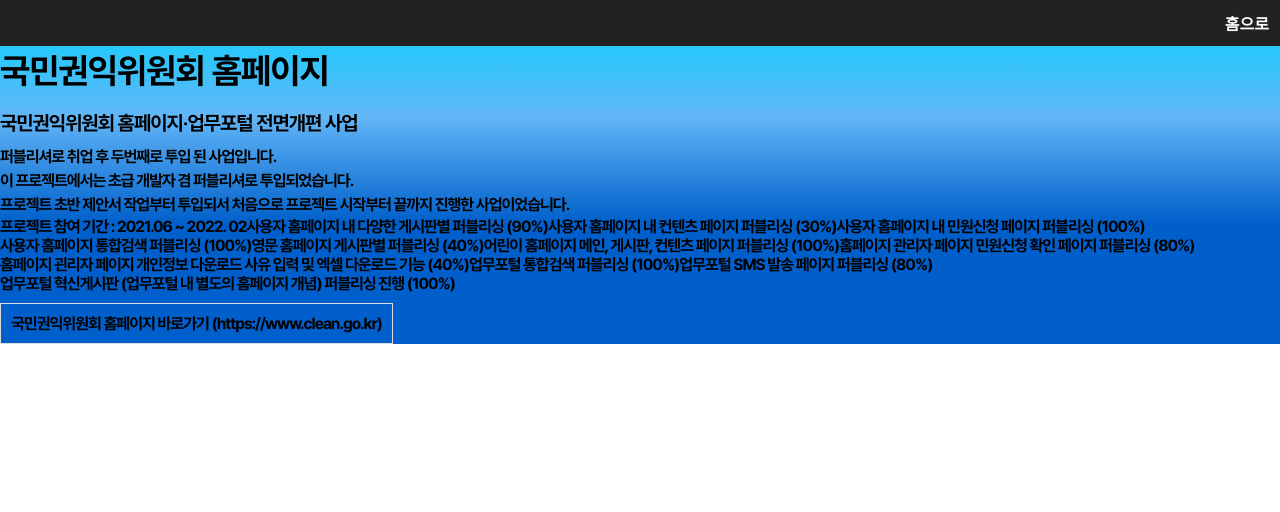
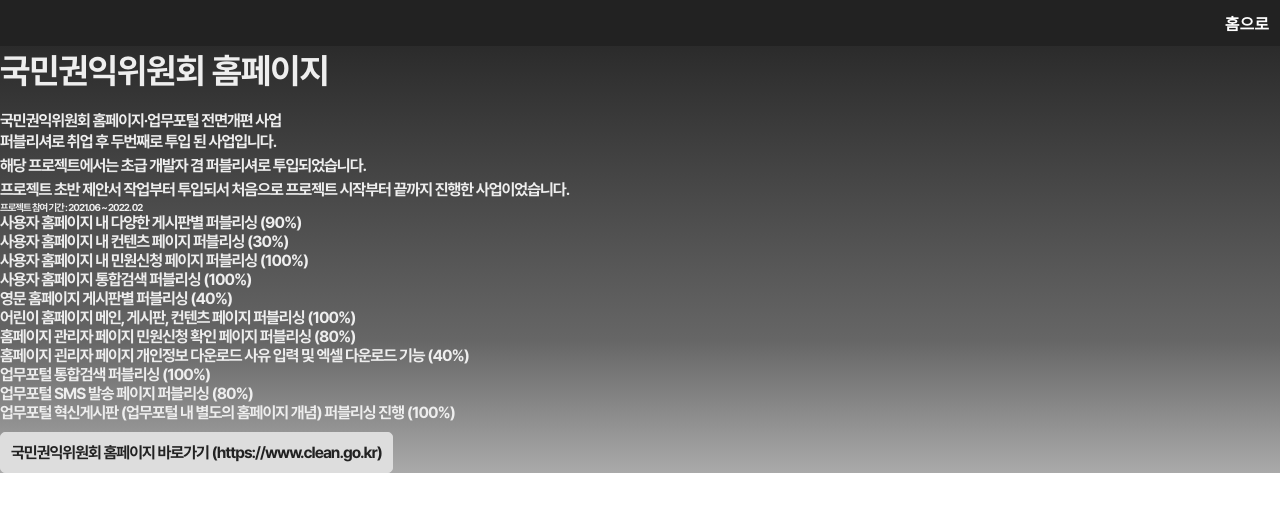
Before and after one commit to kkt9102/kkt9102_portfolio, a React (Create React App) app: page /Acrc in a window 1280 px wide. Shown: the top 512 px of the page. Built offline with nearby package versions, Linux system fonts and the light colour scheme.

Commit message:
컬러확정못함...

```diff
--- a/src/pages/main/profil.js
+++ b/src/pages/main/profil.js
@@ -19,6 +19,8 @@
                                 <li>새로운 기술에 대한 흥미를 느끼며 항상 새로운 기술을 알아가는데 흥미를 느낍니다.</li>
                                 <li>어떤식으로 코드를 작성해야 조금 더 편한 유지보수가 가능할 지</li>
                                 <li>개발자,디자이너와 협업을 진행할 때 가장 좋은 방법이 무엇인지 고민합니다.</li>
+                                <li>디자이너의 시안이 결정되면 디자이너와 커뮤니케이션을 통해 공통코드를 작성하고</li>
+                                <li></li>
                             </ul>
                         </div>
                     </div>
--- a/src/pages/main/web_work.js
+++ b/src/pages/main/web_work.js
@@ -8,15 +8,27 @@
         <>
         <section id={style.section_03}>
             <div className={style.con}>
-                <ul>
+                <ul className={`${style.web_work} flex flex_wrap_wrap`}>
                     <li>
-                    <Link to ="/Reserve">스타벅스 리저브 (Re:Design)</Link>
+                    <Link to ="/Reserve">
+                        <div>
+                            스타벅스 리저브 (Re:Design)
+                        </div>
+                        </Link>
                     </li>
                     <li>
-                    <Link to ="/clean">부패방지 3단계</Link>
+                    <Link to ="/clean">
+                        <div>
+                            부패방지 3단계
+                        </div>
+                        </Link>
                     </li>
                     <li>
-                    <Link to ="/Acrc">국민권익위원회 홈페이지·업무포털 전면개편</Link>
+                    <Link to ="/Acrc">
+                        <div>
+                            국민권익위원회 홈페이지·업무포털 전면개편
+                        </div>
+                    </Link>
                     </li>
                 </ul>
             </div>
--- a/src/pages/portsolio/acrc/acrc.js
+++ b/src/pages/portsolio/acrc/acrc.js
@@ -15,7 +15,7 @@
                         <div className={style.sub_txt}>
                             <ul>
                                 <li>퍼블리셔로 취업 후 두번째로 투입 된 사업입니다.</li>
-                                <li>이 프로젝트에서는 초급 개발자 겸 퍼블리셔로 투입되었습니다.</li>
+                                <li>해당 프로젝트에서는 초급 개발자 겸 퍼블리셔로 투입되었습니다.</li>
                                 <li>프로젝트 초반 제안서 작업부터 투입되서 처음으로 프로젝트 시작부터 끝까지 진행한 사업이었습니다.</li>
                             </ul>
                         </div>
@@ -23,8 +23,8 @@
 
                     <div className={style.cont_2}>
                         <div className={style.txt_box}>
-                            <ul className="flex">
-                                <li className="flex">프로젝트 참여 기간 : 2021.06 ~ 2022. 02</li>
+                            <h4>프로젝트 참여 기간 : 2021.06 ~ 2022. 02</h4>
+                            <ul className={`${style.percent}flex flex_wrap_wrap`}>
                                 <li>사용자 홈페이지 내 다양한 게시판별 퍼블리싱 (90%)</li>
                                 <li>사용자 홈페이지 내 컨텐츠 페이지 퍼블리싱 (30%)</li>
                                 <li>사용자 홈페이지 내 민원신청 페이지 퍼블리싱 (100%)</li>
--- a/src/pages/portsolio/clean/clean.js
+++ b/src/pages/portsolio/clean/clean.js
@@ -33,8 +33,8 @@
 
                 <div className={`${style.cont_box} ${style.cont_2}`}>
                     <div className={style.txt_box}>
-                        <ul className="flex">
-                            <li className="flex">프로젝트 참여 기간 : 2020.12 ~ 2021.02</li>
+                        <h2>프로젝트 참여 기간 : 2020.12 ~ 2021.02</h2>
+                    <ul className={`${style.percent}flex flex_wrap_wrap`}>
                             <li>사용자 홈페이지 내 민원신청 페이지 퍼블리싱 (10%)</li>
                             <li>사용자 홈페이지 내 게시판 페이지 퍼블리싱 (10%)</li>
                             <li>사용자 홈페이지 내 청렴마당 페이지 퍼블리싱 (20%)</li>
--- a/src/resource/css/main_style.module.css
+++ b/src/resource/css/main_style.module.css
@@ -1,4 +1,5 @@
 @import url('../font/pretendard.css');
+@import url('../font/ArchivoBlack.css');
 #main_page {background:#222222; color:#ffffff;}
 .section {height:100vh;}
 .con {max-width:140rem; margin:0 auto;}
@@ -11,7 +12,7 @@
 
 /* section_01 */
 #section_01 {padding-top:8rem;}
-#section_01 .main_deco > div {font-size:28rem;}
+#section_01 .main_deco > div {font-size:28rem; font-family:'ArchivoBlack'; color:#222222; text-shadow:1px 0.1rem #ffffff, 0 0.1rem #ffffff, -0.1rem -0.1rem #ffffff, -0.1rem 0 #ffffff;}
 
 /* section_02 */
 #section_02 .cont_box {justify-content:space-between;}
@@ -21,6 +22,9 @@
 #section_02 .cont_box .txt_box.intro ul {text-align: left;}
 #section_02 .cont_box .txt_box.intro ul li {font-size:1.7rem; line-height:2.2;}
 
+/* section_03 */
+#section_03 .web_work {max-width: 60%; margin:0 auto;}
+#section_03 .web_work li {flex-basis:30%;}
 
 /* portfolio_info */
 .con .page_tit {margin-bottom:2rem; padding-top:5rem; font-size:3.5rem; font-weight:600;}
@@ -28,17 +32,22 @@
 .portfolio_info .con .cont_2 .txt_box ul li:not('.target_move') {flex-basis:100%;}
 .portfolio_info .con .cont_2 .txt_box ul {flex-wrap:wrap;}
 .portfolio_info .link_box {display:flex; margin:1rem 0;}
-.portfolio_info .link_box .target_move {padding:1rem; border:0.1rem solid #dddddd; font-weight: 900;}
+.portfolio_info .link_box .target_move {padding:1rem; background:#dddddd; border:0.1rem solid #dddddd; border-radius:0.5rem; font-weight: 900;}
+.portfolio_info .link_box .target_move a {color:#222222;}
 /* clean */
-.clean {background: rgb(0,95,202); background: linear-gradient(0deg, rgba(0,95,202,1) 35%, rgba(97,182,247,1) 66%, rgba(0,212,255,1) 100%); font-family: 'Pretendard'; letter-spacing: -1px;}
+/* .clean {background: rgb(0,95,202); background: linear-gradient(0deg, rgba(0,95,202,1) 35%, rgba(97,182,247,1) 66%, rgba(0,212,255,1) 100%); font-family: 'Pretendard'; letter-spacing: -1px;} */
+.clean {background: rgb(170,170,170); background: linear-gradient(0deg, rgba(170,170,170,1) 0%, rgba(102,102,102,1) 28%, rgba(34,34,34,1) 100%); font-family: 'Pretendard'; letter-spacing: -1px;}
+.clean * {color:#eeeeee;}
 .clean .cont_1 .sub_tit {margin-bottom:1rem; font-size:2rem;}
 .clean .cont_1 .sub_txt {line-height: 1.5;}
 .clean .cont_2 {margin-top:2rem;}
 .clean .cont_2 .img_box img {width:45%; border:0.1rem solid #dddddd;}
 
 /* acrc */
-.acrc {background: rgb(0,95,202); background: linear-gradient(0deg, rgba(0,95,202,1) 35%, rgba(97,182,247,1) 66%, rgba(0,212,255,1) 100%); font-family: 'Pretendard'; letter-spacing: -1px;}
-.acrc .cont_1 .sub_tit {margin-bottom:1rem; font-size:2rem;}
+/* .acrc {background: rgb(0,95,202); background: linear-gradient(0deg, rgba(0,95,202,1) 35%, rgba(97,182,247,1) 66%, rgba(0,212,255,1) 100%); font-family: 'Pretendard'; letter-spacing: -1px;}
+.acrc .cont_1 .sub_tit {margin-bottom:1rem; font-size:2rem;} */
+.acrc {background: rgb(170,170,170); background: linear-gradient(0deg, rgba(170,170,170,1) 0%, rgba(102,102,102,1) 28%, rgba(34,34,34,1) 100%); font-family: 'Pretendard'; letter-spacing: -1px;}
+.acrc * {color:#eeeeee;}
 .acrc .cont_1 .sub_txt {line-height: 1.5;}
 
 /* reserve */
--- /dev/null
+++ b/src/resource/font/ArchivoBlack.css
@@ -0,0 +1,5 @@
+@font-face {
+    font-family: 'ArchivoBlack';
+    src: url('../font/ArchivoBlack/ArchivoBlack-Regular.ttf') format('opentype'),
+        url('../font/ArchivoBlack/ArchivoBlack-Regular.woff') format('woff');
+}
```
Also changed, not shown: src/resource/font/ArchivoBlack/ArchivoBlack-Regular.ttf (added), src/resource/font/ArchivoBlack/ArchivoBlack-Regular.woff (added).
